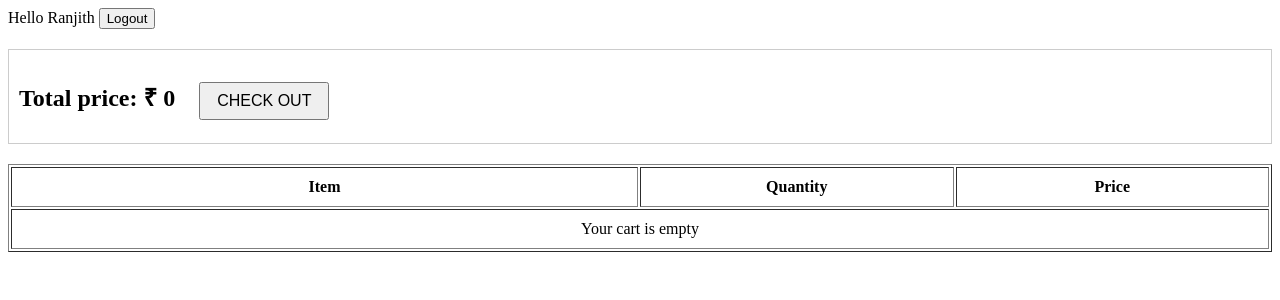
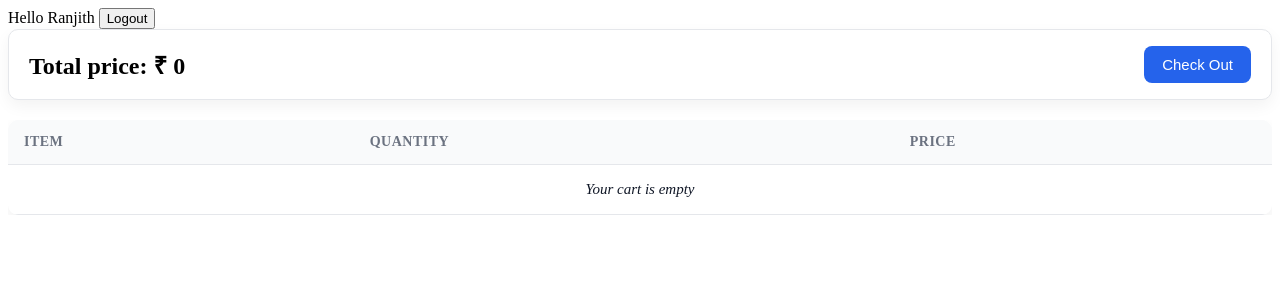
Before and after one commit to Mogiliranjith/Meal-Dot-Com, a Django app: a page that uses mealdotcom/delivery/templates/delivery/cart.html in a window 1280 px wide. Shown: the top 300 px of the page. Run offline with Django 5.2, Linux system fonts and the light colour scheme; data comes from the database, SQL or seed files in the repository; both versions use the stored data as it was after the commit.

Commit message:
added universal css for the tables

```diff
--- /dev/null
+++ b/mealdotcom/delivery/static/delivery/tables.css
@@ -0,0 +1,133 @@
+/* =========================
+   UNIVERSAL TABLE DESIGN
+   ========================= */
+
+:root {
+  --table-border: #e5e7eb;
+  --table-head-bg: #f9fafb;
+  --table-row-hover: #f3f4f6;
+  --primary: #2563eb;
+  --danger: #dc2626;
+  --text-dark: #111827;
+  --text-muted: #6b7280;
+}
+
+/* Wrapper for horizontal scroll (mobile-safe) */
+.table-wrapper {
+  overflow-x: auto;
+  margin-top: 20px;
+}
+
+/* Main table */
+.table-ui {
+  width: 100%;
+  border-collapse: collapse;
+  background: #ffffff;
+  border-radius: 10px;
+  overflow: hidden;
+  box-shadow: 0 8px 20px rgba(0, 0, 0, 0.06);
+}
+
+/* Table Head */
+.table-ui thead {
+  background: var(--table-head-bg);
+}
+
+.table-ui th {
+  text-align: left;
+  padding: 14px 16px;
+  font-size: 14px;
+  color: var(--text-muted);
+  text-transform: uppercase;
+  letter-spacing: 0.5px;
+  border-bottom: 1px solid var(--table-border);
+}
+
+/* Table Body */
+.table-ui td {
+  padding: 16px;
+  border-bottom: 1px solid var(--table-border);
+  vertical-align: middle;
+  color: var(--text-dark);
+  font-size: 15px;
+}
+
+.table-ui tbody tr:hover {
+  background: var(--table-row-hover);
+}
+
+/* Images inside tables */
+.table-ui img {
+  width: 70px;
+  height: 70px;
+  object-fit: cover;
+  border-radius: 8px;
+  border: 1px solid var(--table-border);
+}
+
+/* Price highlight */
+.price {
+  font-weight: 600;
+  color: var(--primary);
+}
+
+/* Quantity box */
+.qty-box {
+  min-width: 36px;
+  padding: 4px 10px;
+  border: 1px solid var(--table-border);
+  border-radius: 6px;
+  font-weight: 600;
+  text-align: center;
+}
+
+/* Action buttons / links */
+.table-action {
+  text-decoration: none;
+  font-weight: 600;
+  color: var(--primary);
+}
+
+.table-action.danger {
+  color: var(--danger);
+}
+
+/* Empty state */
+.table-empty {
+  text-align: center;
+  padding: 30px;
+  color: var(--text-muted);
+  font-style: italic;
+}
+
+/* Top summary bar (cart / checkout) */
+.summary-bar {
+  display: flex;
+  justify-content: space-between;
+  align-items: center;
+  background: #ffffff;
+  border: 1px solid var(--table-border);
+  padding: 16px 20px;
+  border-radius: 10px;
+  margin-bottom: 20px;
+  box-shadow: 0 6px 16px rgba(0, 0, 0, 0.05);
+}
+
+.summary-bar h2 {
+  margin: 0;
+}
+
+/* Primary buttons */
+.btn-primary {
+  padding: 10px 18px;
+  background: var(--primary);
+  color: #ffffff;
+  border: none;
+  border-radius: 8px;
+  font-size: 15px;
+  cursor: pointer;
+}
+
+.btn-primary:hover {
+  opacity: 0.9;
+}
--- a/mealdotcom/delivery/templates/delivery/cart.html
+++ b/mealdotcom/delivery/templates/delivery/cart.html
@@ -3,6 +3,8 @@
   <head>
     <meta charset="UTF-8" />
     <title>Cart</title>
+    {% load static %}
+    <link rel="stylesheet" href="{% static 'delivery/tables.css' %}" />
   </head>
   <body>
     Hello {{ name }}
@@ -11,24 +13,20 @@
     </a>
 
     <!-- TOTAL + CHECKOUT (TOP) -->
-    <div style="margin: 20px 0; padding: 10px; border: 1px solid #ccc">
-      <h2 style="display: inline-block; margin-right: 20px">
-        Total price: ₹ {{ total_price }}
-      </h2>
-
-      <form action="{% url 'checkout' name %}" style="display: inline-block">
-        <button type="submit" style="padding: 8px 16px; font-size: 16px">
-          CHECK OUT
-        </button>
+    <div class="summary-bar">
+      <h2>Total price: ₹ {{ total_price }}</h2>
+      <form action="{% url 'checkout' name %}">
+        <button class="btn-primary">Check Out</button>
       </form>
     </div>
 
-    <table border="1" width="100%" cellpadding="10">
+    <div class="table-wrapper">
+      <table class="table-ui">
         <thead>
           <tr>
-          <th width="50%">Item</th>
-          <th width="25%">Quantity</th>
-          <th width="25%">Price</th>
+            <th>Item</th>
+            <th>Quantity</th>
+            <th>Price</th>
           </tr>
         </thead>
 
@@ -38,77 +36,49 @@
             <!-- COLUMN 1: ITEM -->
             <td>
               <div style="display: flex; align-items: center; gap: 15px">
-              <img src="{{ ci.item.picture }}" width="80" />
+                <img src="{{ ci.item.picture }}" />
 
                 <div>
                   <strong>{{ ci.item.name }}</strong><br />
-                {{ ci.item.description }}
+                  <span style="color: #6b7280">{{ ci.item.description }}</span>
                 </div>
               </div>
             </td>
 
             <!-- COLUMN 2: QUANTITY + DELETE -->
             <td align="center">
-            <div
-              style="
-                display: flex;
-                justify-content: center;
-                align-items: center;
-                gap: 12px;
-              "
+              <a
+                href="{% url 'cart_decrease' ci.item.id name %}"
+                class="table-action"
+                >−</a
+              >
+              <span class="qty-box">{{ ci.quantity }}</span>
+              <a
+                href="{% url 'cart_increase' ci.item.id name %}"
+                class="table-action"
+                >+</a
               >
               <a
-                href="{% url 'cart_decrease' ci.item.id name %}"
-                style="font-size: 22px; text-decoration: none"
-                >−</a
+                href="{% url 'cart_delete' ci.item.id name %}"
+                class="table-action danger"
+                >🗑</a
               >
-
-              <span
-                style="
-                  min-width: 30px;
-                  text-align: center;
-                  font-weight: bold;
-                  border: 1px solid #ccc;
-                  padding: 4px 8px;
-                "
-              >
-                {{ ci.quantity }}
-              </span>
-
-              <a
-                href="{% url 'cart_increase' ci.item.id name %}"
-                style="font-size: 22px; text-decoration: none"
-                >+</a
-              >
-
-              <!-- TRASH ICON -->
-              <a
-                href="{% url 'cart_delete' ci.item.id name %}"
-                style="
-                  font-size: 20px;
-                  margin-left: 10px;
-                  text-decoration: none;
-                "
-                title="Remove item"
-              >
-                🗑️
-              </a>
-            </div>
             </td>
 
             <!-- COLUMN 3: PRICE -->
             <td align="center">
               ₹ {{ ci.item.price }} × {{ ci.quantity }}<br />
-            <strong>₹ {{ ci.subtotal }}</strong>
+              <span class="price">₹ {{ ci.subtotal }}</span>
             </td>
           </tr>
 
           {% empty %}
           <tr>
-          <td colspan="3" align="center">Your cart is empty</td>
+            <td colspan="3" class="table-empty">Your cart is empty</td>
           </tr>
           {% endfor %}
         </tbody>
       </table>
+    </div>
   </body>
 </html>
```
Also changed, not shown: mealdotcom/delivery/templates/delivery/admin_home.html (+14 -7 lines), mealdotcom/delivery/templates/delivery/checkout.html (+10 -7 lines), mealdotcom/db.sqlite3. Lines whose indentation alone changed are shown as unchanged.
